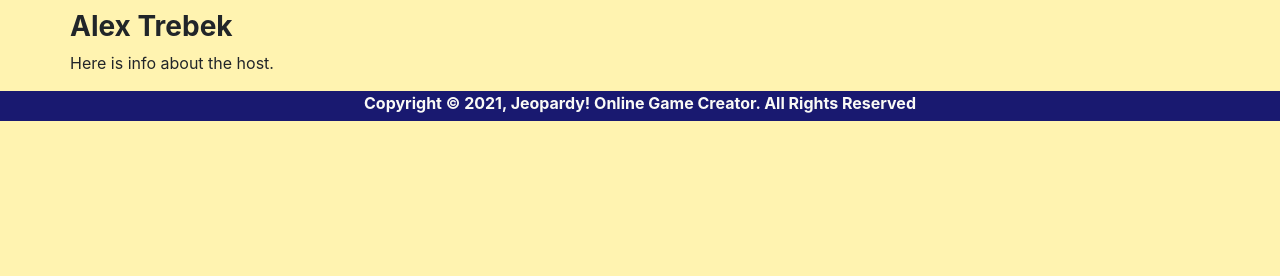
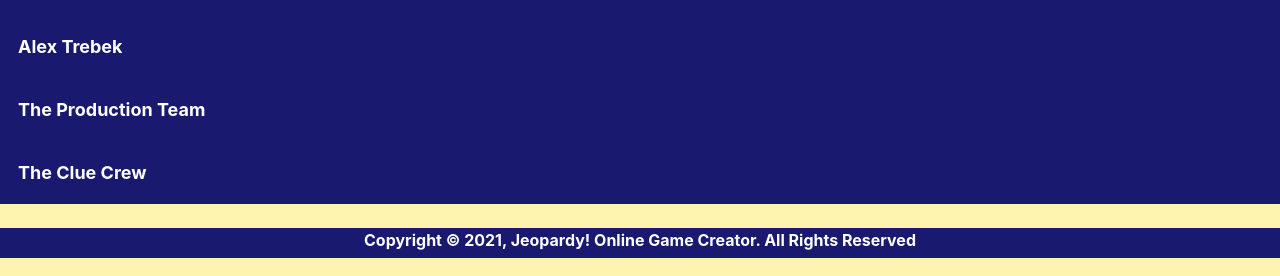
Before and after one commit to Mwtighe/cs4640-project, a PHP site: page /about.html in a window 1280 px wide. Shown: the part 524-800 px from the top of the page. Run offline with PHP 8.4, Linux system fonts and the light colour scheme.

Commit message:
about page updates

```diff
--- a/about.html
+++ b/about.html
@@ -1,12 +1,16 @@
 <!DOCTYPE html>
 <html>
 <head>
-<meta charset="UTF-8">
-<meta name="viewport" content="width=device-width, initial-scale=1"> <!-- got this code from https://www.w3schools.com/howto/howto_js_slideshow.asp-->
+  <meta charset="UTF-8">
+
+  <meta name="viewport" content="width=device-width, initial-scale=1"> <!-- got this code from https://www.w3schools.com/howto/howto_js_slideshow.asp-->
+
+<meta name="author" content="your name">
+<meta name="description" content="include some description about your page">
+
 <link rel="stylesheet" href="https://cdn.jsdelivr.net/npm/bootstrap@4.6.0/dist/css/bootstrap.min.css" integrity="sha384-B0vP5xmATw1+K9KRQjQERJvTumQW0nPEzvF6L/Z6nronJ3oUOFUFpCjEUQouq2+l" crossorigin="anonymous">
 
 <style>
-* {box-sizing:content-box;}
 .mySlides {display: none;}
 img {vertical-align: middle;}
 
@@ -52,17 +56,12 @@ img {vertical-align: middle;}
   background-color: rgb(145, 145, 145);
 }
 
-/* On smaller screens, decrease text size */
-@media only screen and (max-width: 300px) {
-  .text {font-size: 11px}
-}
-
 body {
     background: rgba(255, 240, 156, 0.788);
 }
 
 .navbar {
-    top: 0xp;
+  top: 0xp;
     background: midnightblue;
     position: fixed;
     width: 100%;
@@ -77,21 +76,15 @@ body {
     width: 100%;
 }
 
-.jumbotron {
-    position: relative;
-    height: 100%;
-    width: 100%;
-}
-
 .description {
     transform: translateY(50%);
     text-align: center;
-    color: rgba(255, 240, 156, 0.788);
+    color:  rgba(255, 240, 156, 0.788);
 }
 
 .page-footer {
-    background-color: midnightblue;
-    color: rgb(250, 250, 246);
+     background-color: midnightblue;
+    color: white;
     padding: 40px 0px 20 px 0 px;
     position: static;
     height: 30px;
@@ -99,6 +92,33 @@ body {
     bottom: 0pt;
     left: 0pt;
     text-align: center;
+}
+
+/* Style the button that is used to open and close the collapsible content */
+.collapsible {
+  background-color: midnightblue;
+  color: white;
+  cursor: pointer;
+  padding: 18px;
+  width: 100%;
+  border: none;
+  text-align: left;
+  outline: none;
+  font-size: 18px;
+  margin: auto;
+}
+
+/* Add a background color to the button if it is clicked on (add the .active class with JS), and when you move the mouse over it (hover) */
+.active, .collapsible:hover {
+  background-color: rgba(62, 23, 153, 0.918);
+}
+
+/* Style the collapsible content. Note: hidden by default */
+.content {
+  padding: 0 18px;
+  display: none;
+  overflow: hidden;
+  background-color:  rgba(255, 240, 156, 0.788) ;
 }
 
 </style>
@@ -175,6 +195,8 @@ body {
   <span class="dot"></span>
 </div>
 
+<br>
+
 <script>
   var slideIndex = 0;
   showSlides();
@@ -197,13 +219,46 @@ body {
   }
   </script>
 
-<div class="container">
-  <h3><strong>History</strong></h3>
+<button type="button" class="collapsible"><strong>History</strong></button>
+<div class="content">
   <p>Here is the history.</p>
-  <h3><strong>Alex Trebek</strong></h3>
-  <p>Here is info about the host.</p>
 </div>
 
+<button type="button" class="collapsible"><strong>Alex Trebek</strong></button>
+<div class="content">
+  <p>Here is more about the host.</p>
+</div>
+
+<button type="button" class="collapsible"><strong>The Production Team</strong></button>
+<div class="content">
+  <p>Here is more about the production team.</p>
+</div>
+
+<button type="button" class="collapsible"><strong>The Clue Crew</strong></button>
+<div class="content">
+  <p>Here is more about the clue crew.</p>
+</div>
+
+
+<script>
+var coll = document.getElementsByClassName("collapsible");
+var i;
+
+for (i = 0; i < coll.length; i++) {
+  coll[i].addEventListener("click", function() {
+    this.classList.toggle("active");
+    var content = this.nextElementSibling;
+    if (content.style.display === "block") {
+      content.style.display = "none";
+    } else {
+      content.style.display = "block";
+    }
+  });
+}
+</script>
+
+<br>
+<br>
 
  <footer class="page-footer">
         <p>
```
Also changed, not shown: home.css (+12 -1 lines), home.html (+6 -3 lines), about.css (added).
